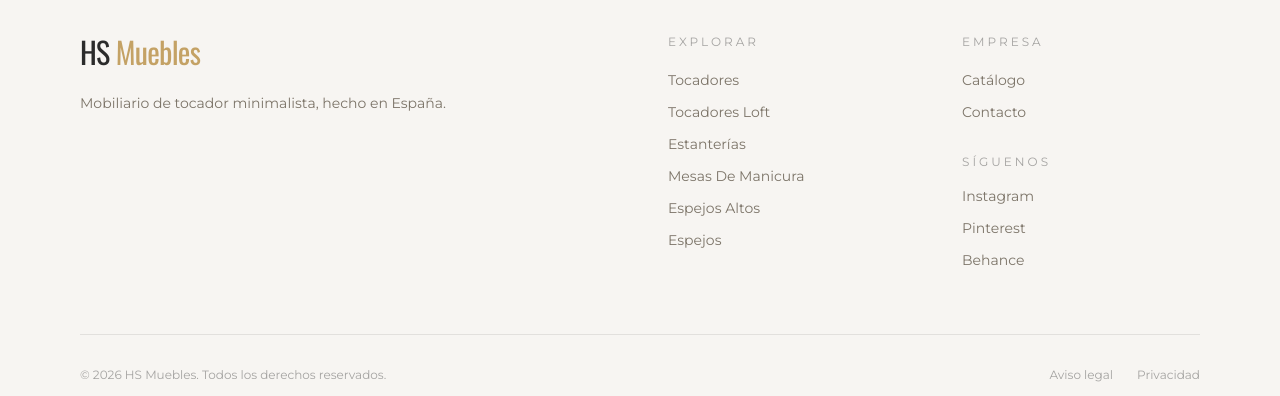
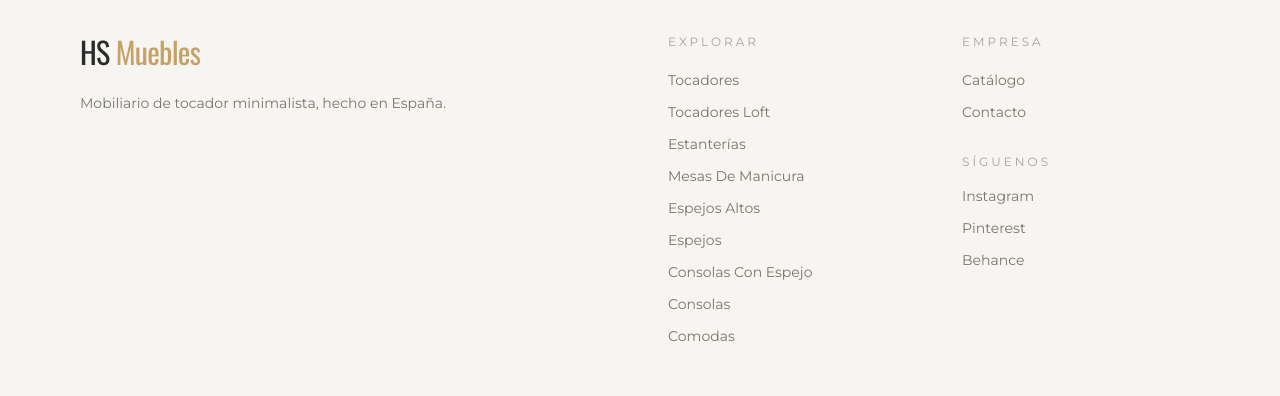
Before and after one commit to Dav-1987/site_HS, a React (Vite) app: page / in a window 1280 px wide. Shown: the part 3785-4181 px from the top of the page. Built offline with nearby package versions, Linux system fonts and the light colour scheme; no server answers.

Commit message:
Footer: show all categories in Explore, not just the first 6
The catalog grew to 9 categories but the footer's Explore column was
hardcoded to categories.slice(0, 6), silently hiding the last 3.

Co-Authored-By: Claude Sonnet 4.6 <noreply@anthropic.com>

```diff
--- a/src/components/Footer.jsx
+++ b/src/components/Footer.jsx
@@ -29,7 +29,7 @@ export default function Footer() {
               {t('footer.explore')}
             </h4>
             <ul className="space-y-3 text-sm">
-              {categories.slice(0, 6).map((c) => (
+              {categories.map((c) => (
                 <li key={c.slug}>
                   <Link
                     to={`/${c.slug}`}
```
